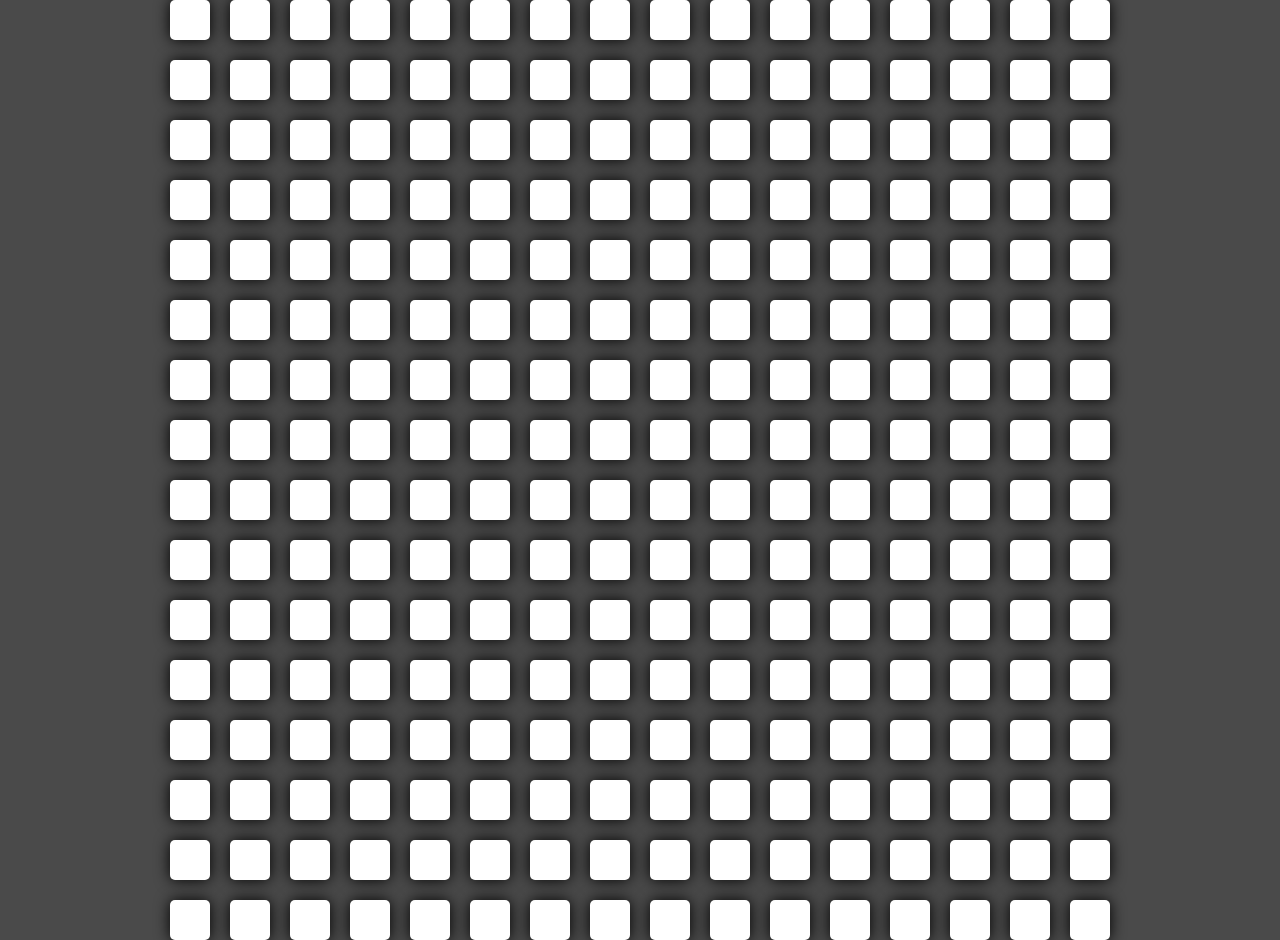
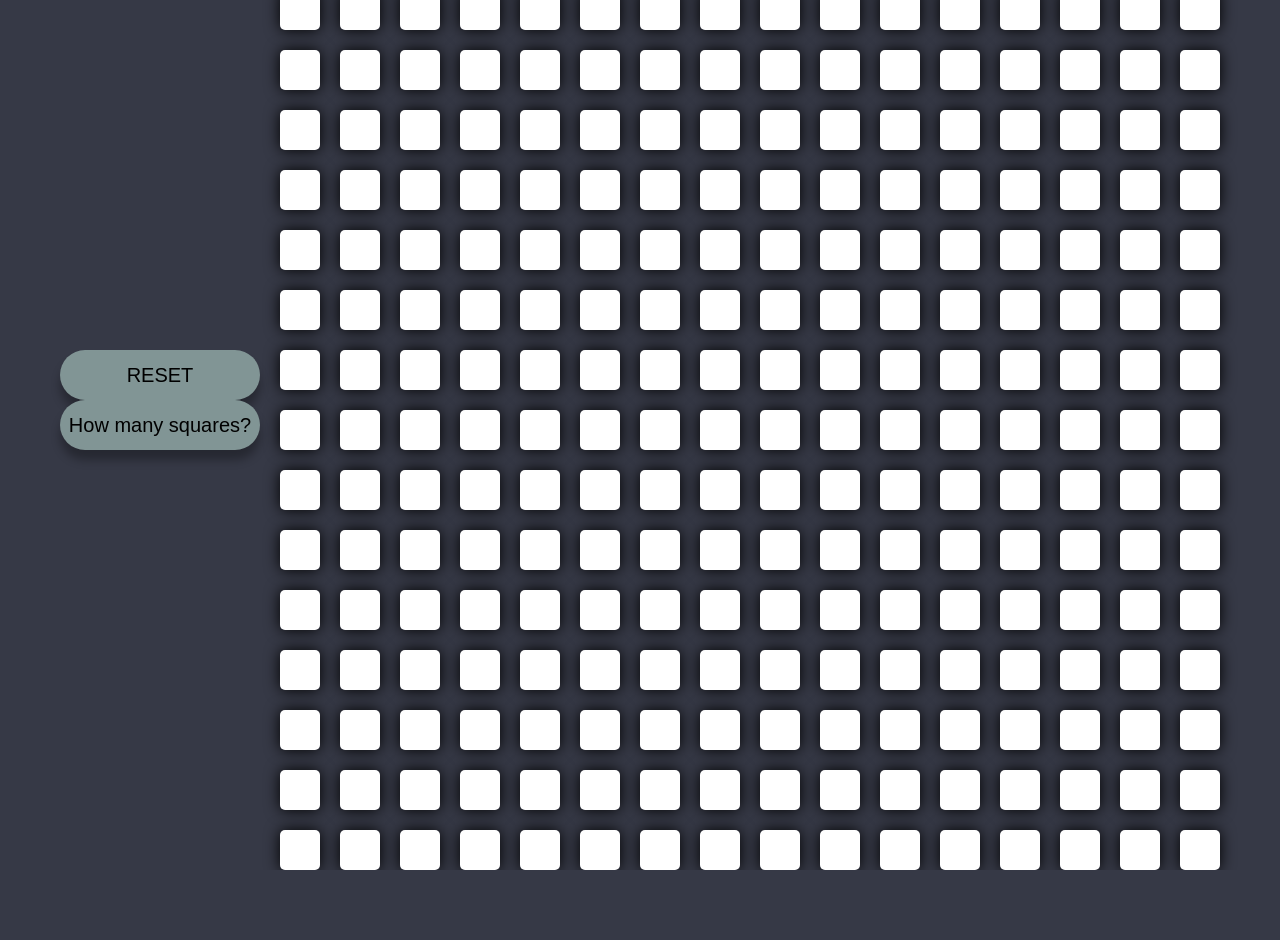
Before and after one commit to danielpopovici745/etchASketch, a plain HTML site: page index.html in a window 1280 px wide. After the commit the page ends 870 px from the top, so only its background shows below. Drawn offline with Linux system fonts and the light colour scheme.

Commit message:
created a reset button that resets the grid to all white backgrounds. also styled the button as well

```diff
--- a/index.html
+++ b/index.html
@@ -8,7 +8,8 @@
     <title>etchASketch</title>
 </head>
 <body>
-    <div id="pageContainer"></div>
-
+    <div id="pageContainer">
+        <div id="buttonContainer"></div>
+    </div>
 </body>
 </html>
--- a/script.js
+++ b/script.js
@@ -1,6 +1,7 @@
 // Daniel Popovici - script.js 7/21/2022
 
 let pageContainer = document.querySelector("#pageContainer");
+let buttonContainer = document.querySelector("#buttonContainer");
 let grid = document.createElement("div");
 grid.setAttribute("id","grid");
 pageContainer.appendChild(grid);
@@ -16,6 +17,17 @@ for(let i = 1;i<=16;i++){
     }
 }
 const squares = document.querySelectorAll(".square");
-console.log(squares);
-squares.forEach(sq => sq.addEventListener('mouseover',() => sq.setAttribute("style","background-color:black; transition: background-color ease 0.3s;"))
+squares.forEach(sq => sq.addEventListener('mouseover',() => sq.setAttribute("style","background-color:#000000; transition: background-color ease 0.3s;"))
 );
+
+const resetGrid = document.createElement("button");
+resetGrid.setAttribute("id","resetGrid");
+resetGrid.textContent = 'RESET';
+resetGrid.addEventListener('click',function(){
+    squares.forEach(sq => sq.setAttribute("style","background-color:#ffffff; transition: background-color ease 0.3s"))
+});
+buttonContainer.appendChild(resetGrid);
+
+const howManySquaresButton = document.createElement('button');
+howManySquaresButton.textContent = 'How many squares?';
+buttonContainer.appendChild(howManySquaresButton);
--- a/style.css
+++ b/style.css
@@ -1,16 +1,40 @@
  /* Daniel Popovici - style.css 7/21/2022 */
 
 body{
-    background-color: #4a4a4a;
+    background-color: #363946;
     margin: 0px;
 }
+button{
+    width: 200px;
+    height: 50px;
+    border:none;
+    border-radius: 30px;
+    text-emphasis: 500px;
+    font-size: 20px;
+    background-color: #819595;
+    box-shadow: 0px 10px 10px rgba(0,0,0,0.3);
+    outline: none;
+    transition: all 0.3s ease 0s;
+}
+
+button:hover{
+    box-shadow: 0px 10px 10px rgba(129, 149, 149,0.2);
+    transform: translateY(-8px);
+}
+
+
+button:active{
+    transform: translateY(1px);
+}
+
+
 #pageContainer{
     height: 100vh;
     width: auto;
     display: flex;
-    flex-wrap: wrap;
     align-items: center;
     justify-content: center;
+    gap: 20px;
 }
 #grid{
     display: flex;
@@ -32,3 +56,8 @@
     background-color: #fff;
     box-shadow: 0px 0px 15px #000 ;
 }
+
+#buttonContainer{
+    display: flex;
+    flex-direction: column;
+}
```
Lines whose indentation alone changed are shown as unchanged.
